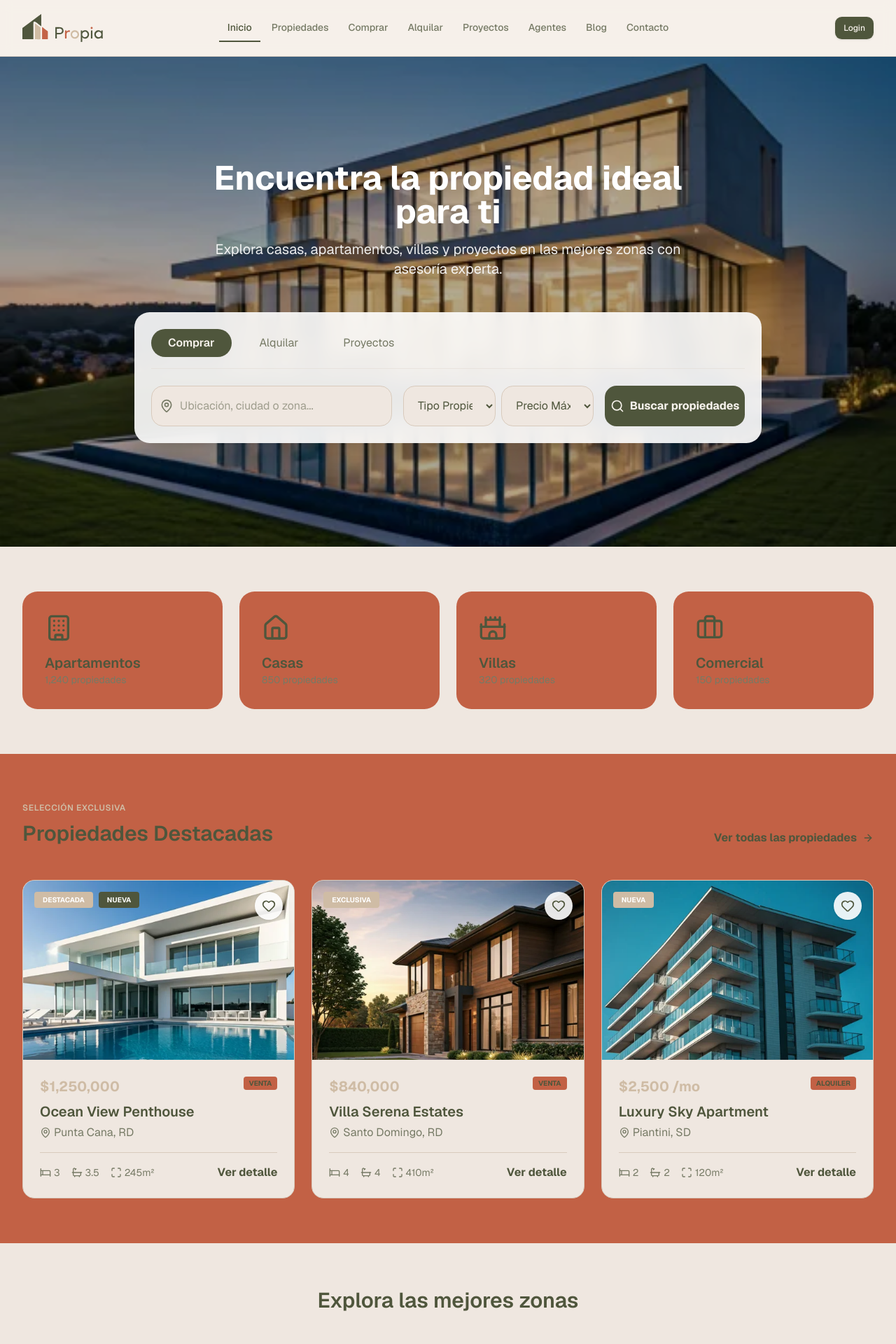
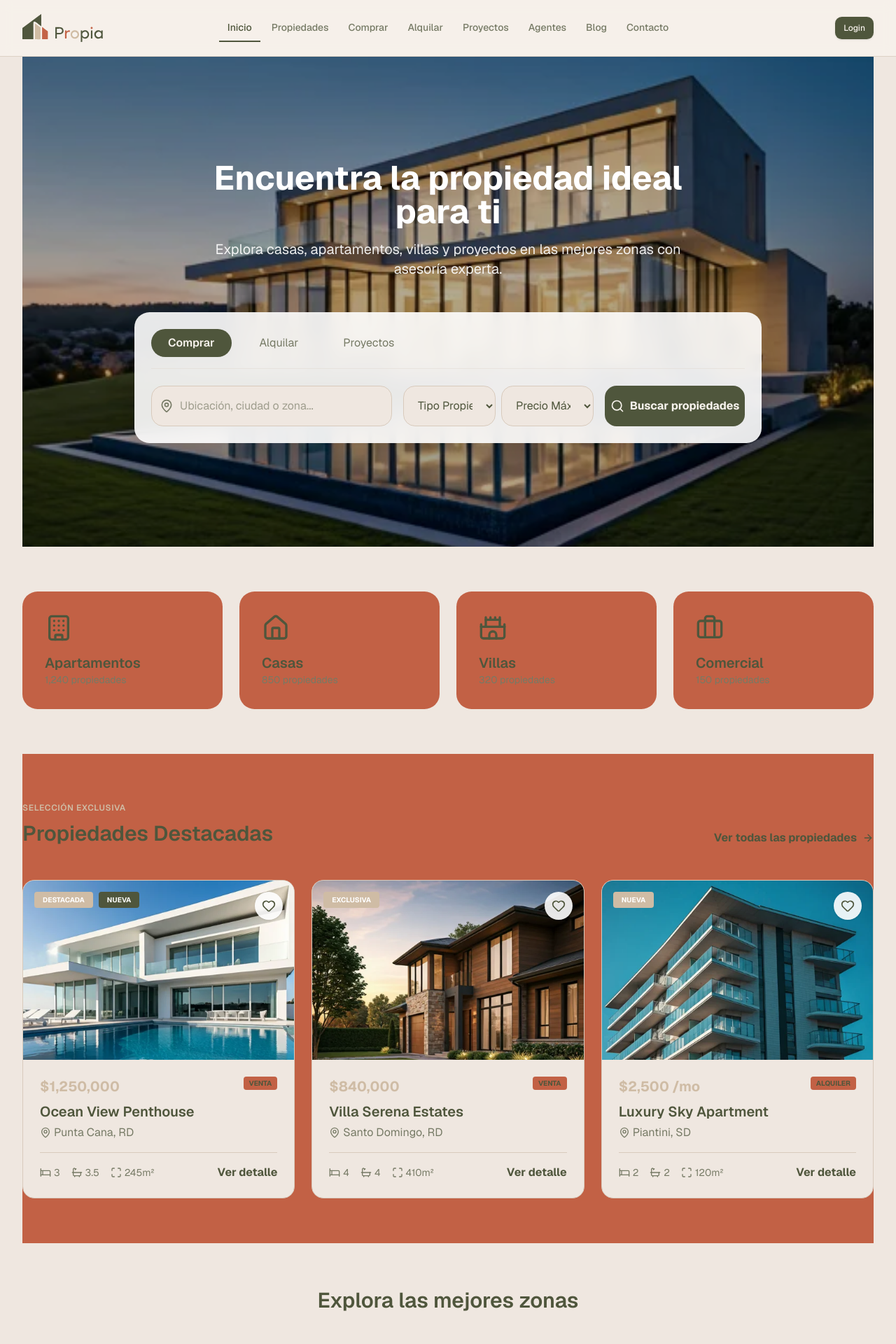
Before and after one commit to rmalan99/propia-website, a Next.js app: page / in a window 1280 px wide. Shown: the top 1920 px of the page at 70% size. Built offline with nearby package versions, Linux system fonts and the light colour scheme.

Commit message:
refactor(home): Wrap entire home page in Container for consistent layout

```diff
--- a/app/page.tsx
+++ b/app/page.tsx
@@ -25,7 +25,7 @@ import {
 
 export default function Page() {
   return (
-    <>
+    <Container>
       {/* Hero Section */}
       <section className="relative h-[700px] w-full overflow-hidden">
         <div className="absolute inset-0 z-0">
@@ -38,7 +38,7 @@ export default function Page() {
           />
           <div className="absolute inset-0 bg-black/30" />
         </div>
-        <div className="relative z-10 h-full flex flex-col justify-center items-center text-center px-4">
+        <div className="relative z-10 h-full flex flex-col justify-center items-center text-center">
           <h1 className="text-white text-4xl md:text-5xl font-bold mb-4 max-w-3xl">
             Encuentra la propiedad ideal para ti
           </h1>
@@ -91,7 +91,6 @@ export default function Page() {
 
       {/* Quick Categories */}
       <section className="py-16">
-        <Container>
           <div className="grid grid-cols-2 md:grid-cols-4 gap-6">
             {[
               { icon: Building, label: "Apartamentos", count: "1,240 propiedades" },
@@ -114,12 +113,10 @@ export default function Page() {
               </a>
             ))}
           </div>
-        </Container>
       </section>
 
       {/* Featured Properties */}
       <section className="py-16 bg-accent">
-        <Container>
           <div className="flex justify-between items-end mb-12">
             <div>
               <span className="text-secondary font-semibold tracking-wider text-xs uppercase">
@@ -227,12 +224,10 @@ export default function Page() {
               </div>
             ))}
           </div>
-        </Container>
       </section>
 
       {/* Search by Location */}
       <section className="py-16">
-        <Container>
           <h2 className="text-3xl font-semibold text-center mb-12">
             Explora las mejores zonas
           </h2>
@@ -282,12 +277,10 @@ export default function Page() {
               </div>
             ))}
           </div>
-        </Container>
       </section>
 
       {/* New Projects */}
       <section className="bg-primary text-primary-foreground py-12">
-        <Container>
           <div className="grid grid-cols-1 md:grid-cols-12 gap-12 items-center">
             <div className="md:col-span-5">
               <span className="text-secondary font-semibold tracking-[0.3em] text-xs uppercase mb-4 block">
@@ -332,12 +325,10 @@ export default function Page() {
               </div>
             </div>
           </div>
-        </Container>
       </section>
 
       {/* Sell with Us */}
       <section className="py-16">
-        <Container>
           <div className="bg-accent rounded-[40px] p-12 md:p-20 relative overflow-hidden flex flex-col md:flex-row items-center gap-12">
             <div className="relative z-10 md:w-3/5">
               <h2 className="text-3xl font-semibold mb-6">
@@ -375,12 +366,10 @@ export default function Page() {
               </div>
             </div>
           </div>
-        </Container>
       </section>
 
       {/* Why Choose Us */}
       <section className="py-16 bg-accent">
-        <Container>
           <div className="flex flex-col md:flex-row items-center gap-12 lg:gap-20">
             <div className="md:w-1/2">
               <div className="relative group">
@@ -439,12 +428,10 @@ export default function Page() {
               </div>
             </div>
           </div>
-        </Container>
       </section>
 
       {/* Featured Agents */}
       <section className="py-16">
-        <Container>
           <div className="relative rounded-[40px] overflow-hidden bg-primary text-primary-foreground">
             <div className="absolute inset-0 z-0 opacity-40">
               <Image
@@ -490,12 +477,10 @@ export default function Page() {
               </div>
             </div>
           </div>
-        </Container>
       </section>
 
       {/* Blog Section */}
       <section className="py-16 bg-accent">
-        <Container>
           <h2 className="text-3xl font-semibold text-center mb-16">
             Consejos y Tendencias del Mercado
           </h2>
@@ -549,12 +534,11 @@ export default function Page() {
               </article>
             ))}
           </div>
-        </Container>
       </section>
 
       {/* Final CTA */}
       <section className="py-24 bg-accent">
-        <div className="max-w-4xl mx-auto px-4 text-center">
+        <div className="max-w-4xl text-center">
           <h2 className="text-4xl md:text-5xl font-bold mb-8">
             ¿Listo para encontrar tu próxima propiedad?
           </h2>
@@ -572,6 +556,6 @@ export default function Page() {
           </div>
         </div>
       </section>
-    </>
+    </Container>
   );
 }
```
